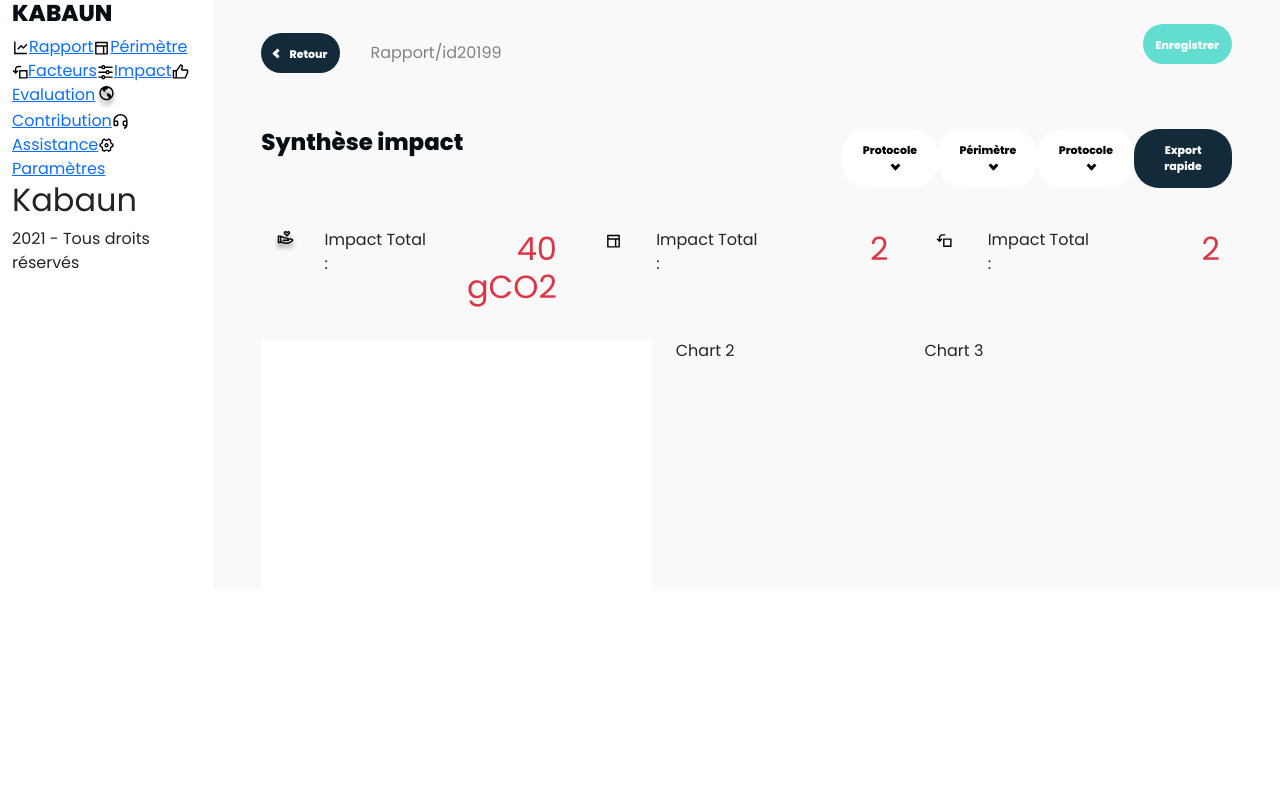
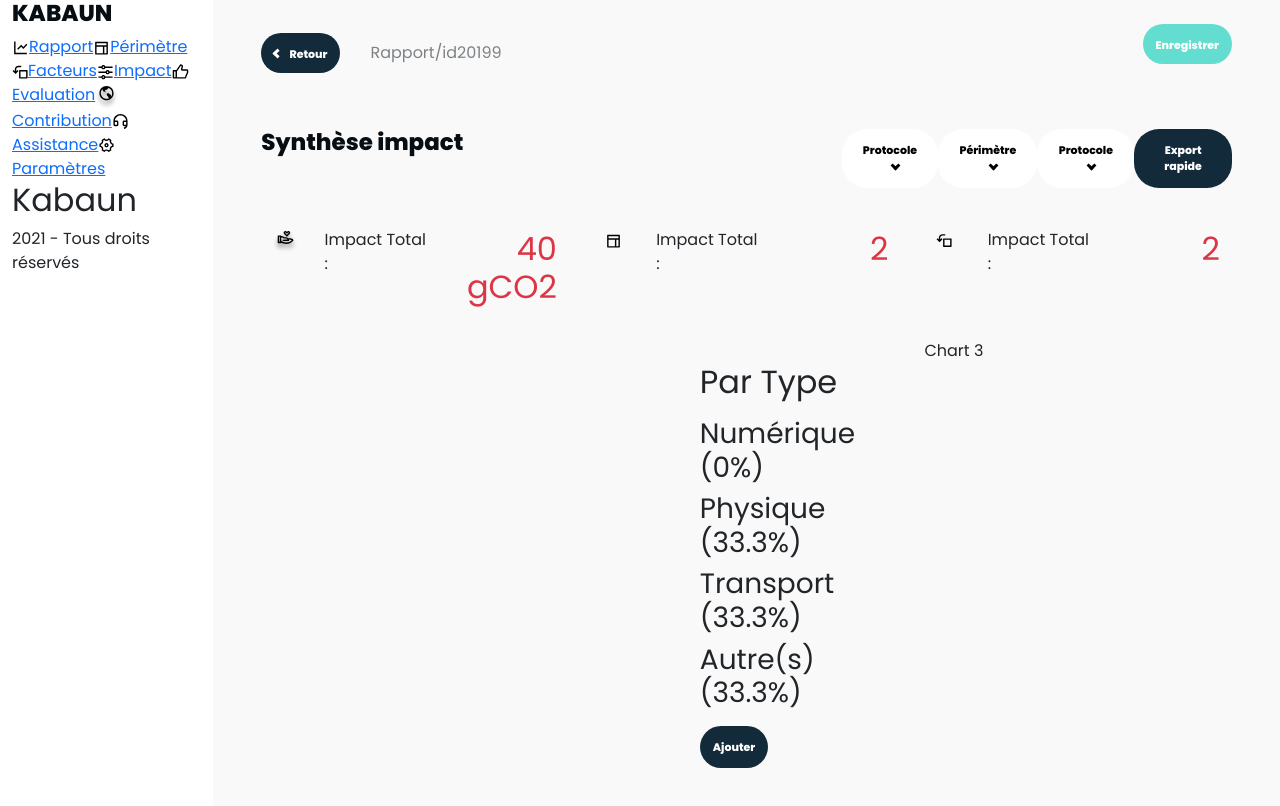
Before and after one commit to Hafizbali315/kabuan-fiverr, a React (Create React App) app: page /reports/add-report in a window 1280 px wide. Shown: the top 806 px of the page. Built offline with nearby package versions, Linux system fonts and the light colour scheme.

Commit message:
By Type Card added in add report page

```diff
--- a/src/components/BarChart.js
+++ b/src/components/BarChart.js
@@ -1,6 +1,6 @@
 const BarChart = () => {
 	return (
-		<div className="bar_chart" style={{ backgroundColor: '#FFFFFF', height: '250px' }}>
+		<div className="bar_chart">
 			<div className="bar_container">
 				<div className="fillBar" style={{ height: '123.86px' }}></div>
 			</div>
--- /dev/null
+++ b/src/components/ByTypeCard.js
@@ -0,0 +1,40 @@
+const ByTypeCard = () => {
+	return (
+		<div className="type_card p-4">
+			<h2>Par Type</h2>
+			<div className="type_card_details mt-3">
+				<div className="type_color_line" style={{ backgroundColor: '#CFE2F3' }}></div>
+				<h3>
+					Numérique <span>(0%)</span>
+				</h3>
+			</div>
+
+			<div className="type_card_details mt-1">
+				<div className="type_color_line" style={{ backgroundColor: '#83E3D9' }}></div>
+				<h3>
+					Physique <span> (33.3%)</span>
+				</h3>
+			</div>
+
+			<div className="type_card_details mt-1">
+				<div className="type_color_line" style={{ backgroundColor: '#133C8E' }}></div>
+				<h3>
+					Transport <span> (33.3%)</span>
+				</h3>
+			</div>
+
+			<div className="type_card_details mt-1">
+				<div className="type_color_line" style={{ backgroundColor: '#FCE5CD' }}></div>
+				<h3>
+					Autre(s) <span> (33.3%)</span>
+				</h3>
+			</div>
+
+			<button className="custom_btn mt-2" style={{ backgroundColor: '#132A3A' }}>
+				Ajouter
+			</button>
+		</div>
+	)
+}
+
+export default ByTypeCard
--- a/src/pages/addReport.js
+++ b/src/pages/addReport.js
@@ -4,6 +4,7 @@ import HandHeart from '../images/hand-heart.svg'
 import LayoutLine from '../images/perimeter.svg'
 import AnticlockwiseLine from '../images/anticlockwise-line.svg'
 import BarChart from '../components/BarChart'
+import ByTypeCard from '../components/ByTypeCard'
 
 const AddReport = () => {
 	return (
@@ -68,7 +69,10 @@ const AddReport = () => {
 					<BarChart />
 				</div>
 
-				<div className="col-3">Chart 2</div>
+				{/* By Type Card */}
+				<div className="col-3">
+					<ByTypeCard />
+				</div>
 				<div className="col-4">Chart 3</div>
 			</div>
 		</div>
--- a/src/styles/addReport.css
+++ b/src/styles/addReport.css
@@ -3,18 +3,54 @@
 	justify-content: space-around;
 	align-items: center;
 	padding: 20px;
+	background-color: #ffffff;
+	height: 250px;
 }
 .bar_container {
-	border-left: 10px solid #f9f9f9;
+	border-left: 12px solid #f9f9f9;
 	height: 200px;
 	border-radius: 50px;
 	position: relative;
 }
 
 .fillBar {
-	border-left: 10px solid #63ddcf;
+	border-left: 12px solid #63ddcf;
 	border-radius: 50px;
 	position: absolute;
 	bottom: 0;
 	right: 0;
 }
+
+.type_card {
+	background-color: #ffffff;
+	height: 250px;
+}
+
+.type_card h2 {
+	font-weight: 600;
+	font-size: 15.0968px;
+	color: #060e14;
+}
+
+.type_card_details {
+	display: flex;
+	flex-direction: row;
+	align-items: center;
+}
+
+.type_card_details .type_color_line {
+	width: 32px;
+	height: 6px;
+	margin-right: 15px;
+	border-radius: 5px;
+}
+.type_card_details h3 {
+	padding-top: 8px;
+	font-weight: bold;
+	font-size: 10.9861px;
+	color: #060e14;
+}
+
+.type_card_details h3 span {
+	color: #b8b8b8;
+}
```
